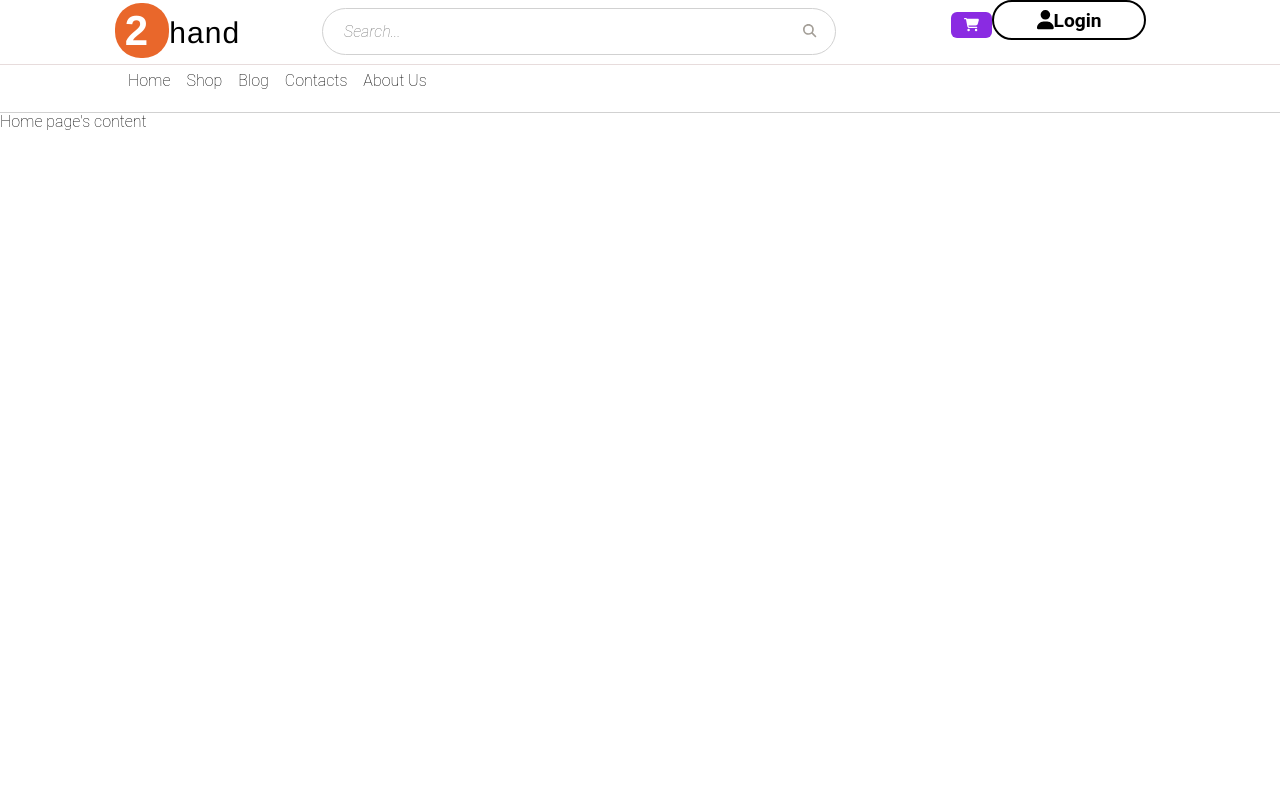
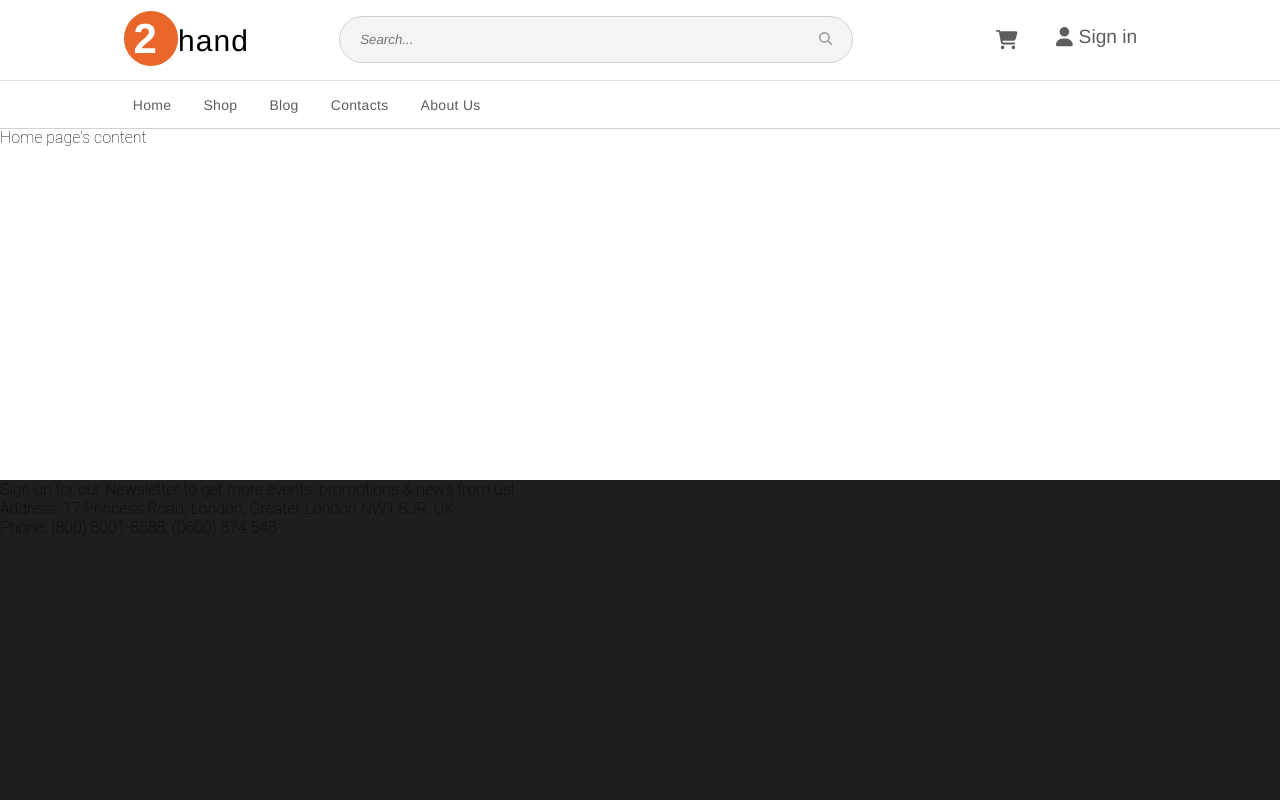
Before and after one commit to LongLeGL/2handWarehouse, a React app: page /2HandWarehouse in a window 1280 px wide. Built offline with nearby package versions, Linux system fonts and the light colour scheme.

Commit message:
finish header

```diff
--- a/src/index.css
+++ b/src/index.css
@@ -3,12 +3,18 @@
   --border_gray: #D1D1D1;
   --blue: #1900D5;
   --text_gray: #7C7C7C;
+  --neutraldarkest: rgba(29, 31, 31, 1);
+  --neutraldarker: rgba(93, 95, 95, 1);
+  --neutralgrey: rgba(182, 184, 184, 1);
+  --neutrallighter: rgba(227, 227, 227, 1);
+  --neutrallightest: rgba(244, 244, 245, 1);
 }
 
 * {
   font-family: Roboto, Arial, Helvetica;
   font-weight: 250;
   margin: 0; padding: 0; border: none;
+  max-width: 100%;
 }
 
 button {
@@ -34,8 +40,10 @@ a:hover {
 
 
 body {
-  margin: 0;
+  margin: 0 0;
   padding: 0 0;
+  width: 100%;
+  max-width: 100%;
   font-family: -apple-system, BlinkMacSystemFont, 'Segoe UI', 'Roboto', 'Oxygen',
     'Ubuntu', 'Cantarell', 'Fira Sans', 'Droid Sans', 'Helvetica Neue',
     sans-serif;
@@ -47,3 +55,8 @@ code {
   font-family: source-code-pro, Menlo, Monaco, Consolas, 'Courier New',
     monospace;
 }
+
+.mainBody {
+  min-height: 60vh;
+  width:fit-content;
+}
--- a/src/views/App.css
+++ b/src/views/App.css
@@ -2,6 +2,7 @@
     display: flex;
     margin: 0 0;
     width: 100vw;
+    max-width: 100%;
 }
 
 .MainContent {
--- a/src/views/App.js
+++ b/src/views/App.js
@@ -7,6 +7,7 @@ import './App.css'
 import UpperBar from './components/UpperBar';
 import ViewItem from './ViewItem';
 import HomePage from './HomePage';
+import Footer from './components/Footer';
 // import ResultPage from './ResultPage'
 
 
@@ -16,10 +17,13 @@ function App() {
   return (
     <React.Fragment>
       <UpperBar />
-      <Routes>
-        <Route path="*" element={<HomePage/>} exact='True' />
-        <Route path="/ViewItem/:ItemName/:userName" element={<ViewItem/>} exact='True' />
-      </Routes>
+      <div className='mainBody'>
+        <Routes>
+          <Route path="*" element={<HomePage/>} exact='True' />
+          <Route path="/ViewItem/:ItemName/:userName" element={<ViewItem/>} exact='True' />
+        </Routes>
+      </div>
+      <Footer />
     </React.Fragment>
   );
 }
--- a/src/views/HomePage.css
+++ b/src/views/HomePage.css
@@ -1,6 +1,7 @@
 .HomePage{
-    padding-top: 14vh;
+    padding-top: 16vh;
     width: 100vw;
+    max-width: 100%;
     display: flex;
     flex-direction: column;
 }
--- /dev/null
+++ b/src/views/components/Footer.css
@@ -0,0 +1,7 @@
+.footer {
+    position: relative;
+    width: 100vw;
+    max-width: 100%;
+    height: 40vh;
+    background-color: var(--neutraldarkest);
+  }
--- /dev/null
+++ b/src/views/components/Footer.js
@@ -0,0 +1,68 @@
+import React from 'react';
+
+import './Footer.css';
+
+function Footer() {
+    return (
+        <div className='footer'>
+            <div class="footer">
+                <p class="sign-up-for-our">Sign up for our Newsletter to get more events, promotions &amp; news from us!</p>
+                <p class="text-wrapper">Address: 17 Princess Road, London, Greater London NW1 8JR, UK</p>
+                <p class="div">Phone: (800) 8001-8588, (0600) 874 548</p>
+                {/* <div class="flexcontainer">
+                    <p class="text-i">
+                    <span class="span">About Us<br /></span>
+                    </p>
+                    <p class="text-i">
+                    <span class="span">Shop<br /></span>
+                    </p>
+                    <p class="text-i">
+                    <span class="span">Features<br /></span>
+                    </p>
+                    <p class="text-i">
+                    <span class="span">Sale<br /></span>
+                    </p>
+                    <p class="text-i"><span class="span">Contact</span></p>
+                </div>
+                <div class="flexcontainer-i">
+                    <p class="text-i">
+                    <span class="span">Shipping<br /></span>
+                    </p>
+                    <p class="text-i">
+                    <span class="span">Help<br /></span>
+                    </p>
+                    <p class="text-i">
+                    <span class="span">Privacy Policy<br /></span>
+                    </p>
+                    <p class="text-i"><span class="span">FAQs</span></p>
+                </div>
+                <div class="text-wrapper-2">Email: info@gmail.com</div>
+                <p class="p">Copyright © All rights Reserved</p>
+                <div class="text-wrapper-3">Company</div>
+                <div class="text-wrapper-4">Newsletter</div>
+                <div class="input">
+                    <div class="overlap-group">
+                    <div class="rectangle"></div>
+                    <div class="icbutton-primary"><img class="ic-send-line" src="img/line.svg" /></div>
+                    <input class="enter-your-email" placeholder="Enter your email" type="email" />
+                    </div>
+                </div>
+                <img class="line" src="img/line-2.svg" />
+                <img class="ic-facebook" src="img/ic-facebook.svg" />
+                <img class="ic-google" src="img/ic-google.svg" />
+                <div class="ic-instagram"><img class="subtract" src="img/subtract.svg" /></div>
+                <img class="ic-twitter" src="img/ic-twitter.svg" />
+                <img class="ic-payment-visa" src="img/visa.svg" />
+                <img class="ic-payment" src="img/master-card.svg" />
+                <img class="ic-payment-paypal" src="img/pay-pal.svg" />
+                <div class="logo">
+                    <img class="OME" src="img/OME.svg" />
+                    <div class="overlap"><div class="text-wrapper-5">2</div></div>
+                    <div class="text-wrapper-6">time</div>
+                </div> */}
+                </div>
+        </div>
+    );
+}
+
+export default Footer;
--- a/src/views/components/SearchBar.css
+++ b/src/views/components/SearchBar.css
@@ -1,19 +1,7 @@
-.SearchSortBar{
-    background-color: white;
-    margin: auto;
-    margin-top: 15px;
-    margin-bottom: 0px;
-    width: 35vw;
-    border-color: var(--border_gray);
-    border-radius: 4px;
-    border-style: solid;
-    display: flex;
-    flex-direction: column;
-    padding: 0.6em 0.6em;
-}
 #search-box{
     width: 40vw;
     height: 70%;
+    background-color: rgba(244, 244, 245, 1);
     border: 1px var(--border_gray) solid;
     border-radius: 40px;
     margin-left: 0.5em;
@@ -25,8 +13,9 @@
     font-style: italic;
 }
 #search-box #search-text{
-    font-weight: 200;
-    font-size: 1em;
+    font-family: "Roboto-Light", Helvetica;
+    font-weight: 300;
+    color: var(--neutraldarker);
     width: 82%;
     outline: none;
     padding: 0.4em 1em;
--- a/src/views/components/UpperBar.css
+++ b/src/views/components/UpperBar.css
@@ -1,6 +1,8 @@
 .UpperBar {
     width: 100vw;
-    height: 14vh;
+    max-width:100%;
+    height: 16vh;
+    margin: 0;
     background-color: white;
     display: block;
     justify-content: space-between;
@@ -15,6 +17,7 @@
     height: 8vh;
     display: flex;
     justify-content: space-evenly;
+    padding: 0.5em 0;
 }
 
 .UpperbarHomeButton{
@@ -32,7 +35,7 @@
     top: 0;
     left: 0;
     background-color: #e9672b;
-    border-radius: 25.86px/26px;
+    border-radius: 50%;
 }
 
 #upBar_Logo{
@@ -66,30 +69,57 @@
     white-space: nowrap;
 }
 
+.upperBarBtns{
+    padding-top: 0.3em;
+}
+
+#cartBtn {
+    height: 5vh;
+    width: fit-content;
+    border: none;
+
+    background-color: transparent;
+    color: rgba(93, 95, 95, 1);
+
+    font-size: 1.2em;
+    line-height: 5vh;
+}
+
 .BarLoginButton{
     height: 5vh;
-    min-width: 8em;
     width: fit-content;
     max-width: 30em;
     overflow:hidden;
-    background-color: white;
-    color: black;
-    border: 2.5px black solid;
-    border-radius: 20px;
+    border: none;
+
+    background-color: transparent;
+    color: rgba(93, 95, 95, 1);
+
+    font-family: "Roboto-Light", Helvetica;
     font-size: 1.2em;
-    font-weight: 600;
+    font-weight: normal;
+    line-height: 5vh;
+
     display: inline-flex;
+    gap: 0.3em;
     align-items: center;
     justify-content: center;
-    margin-right: 1em;
 }
 
 
 #navBar {
-    height: 3vh;
+    height: 6vh;
     border-top: rgb(231, 220, 220) solid 1px;
     display: flex;
-    gap: 1em;
-    padding-top: 0.4em;
-    padding-left: 8em;
+    gap: 2em;
+    align-items: center;
+    padding-left: 8.3em;
 }
+
+#navBar a {
+    font-family: "Roboto-Light", Helvetica;
+    font-weight: 300;
+    color: var(--neutraldarker);
+    font-size: 14px;
+    letter-spacing: 0.32px;
+}
--- a/src/views/components/UpperBar.js
+++ b/src/views/components/UpperBar.js
@@ -2,7 +2,7 @@ import React from 'react';
 import { useState } from 'react';
 import { Link, useNavigate } from 'react-router-dom';
 import { FontAwesomeIcon } from '@fortawesome/react-fontawesome'
-import { faShoppingCart, faUser } from '@fortawesome/free-solid-svg-icons'
+import { faCartShopping, faUser } from '@fortawesome/free-solid-svg-icons'
 
 import './UpperBar.css'
 
@@ -38,8 +38,8 @@ function UpperBar (props) {
 				<SearchBar outputSetter={setResults} />
 
 				<div className='upperBarBtns'>
-					<button id="cartBtn" onClick={null}><FontAwesomeIcon icon={faShoppingCart} /></button>
-					<button className='BarLoginButton' onClick={onclUpperBarUserBtn}><FontAwesomeIcon icon={faUser} />{(username) ? username: 'Login'}</button>
+					<button id="cartBtn" onClick={null}><FontAwesomeIcon icon={faCartShopping} /></button>
+					<button className='BarLoginButton' onClick={onclUpperBarUserBtn}><FontAwesomeIcon icon={faUser} />{(username) ? username: 'Sign in'}</button>
 				</div>
 			</div>
 
```
